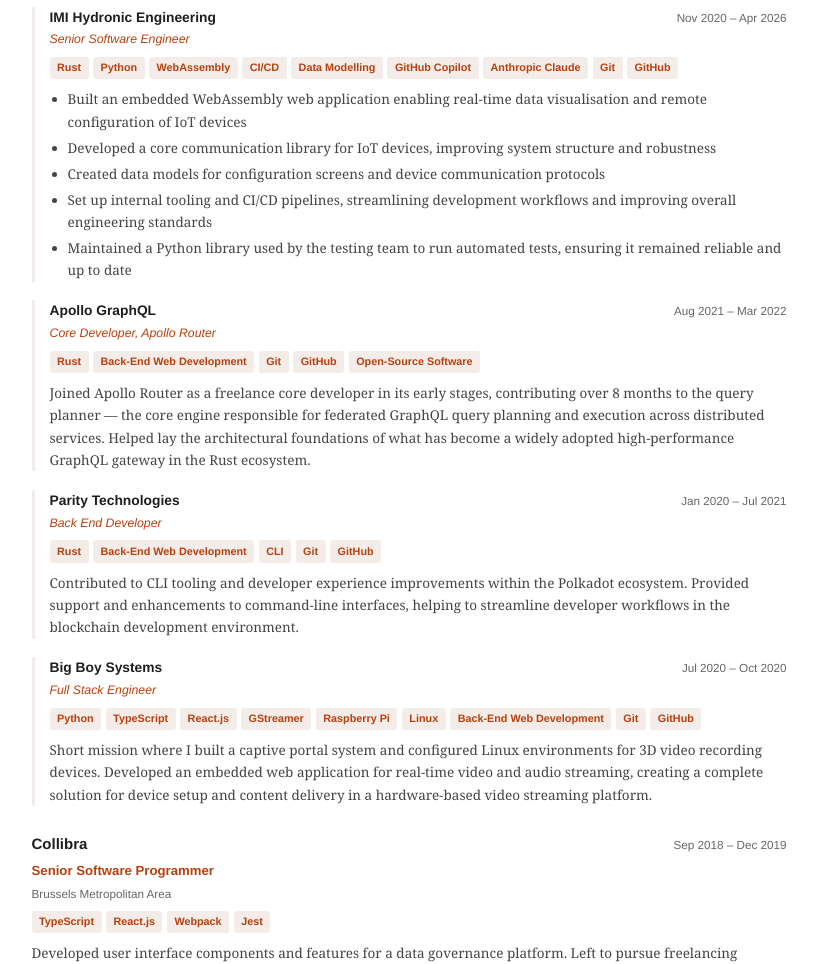
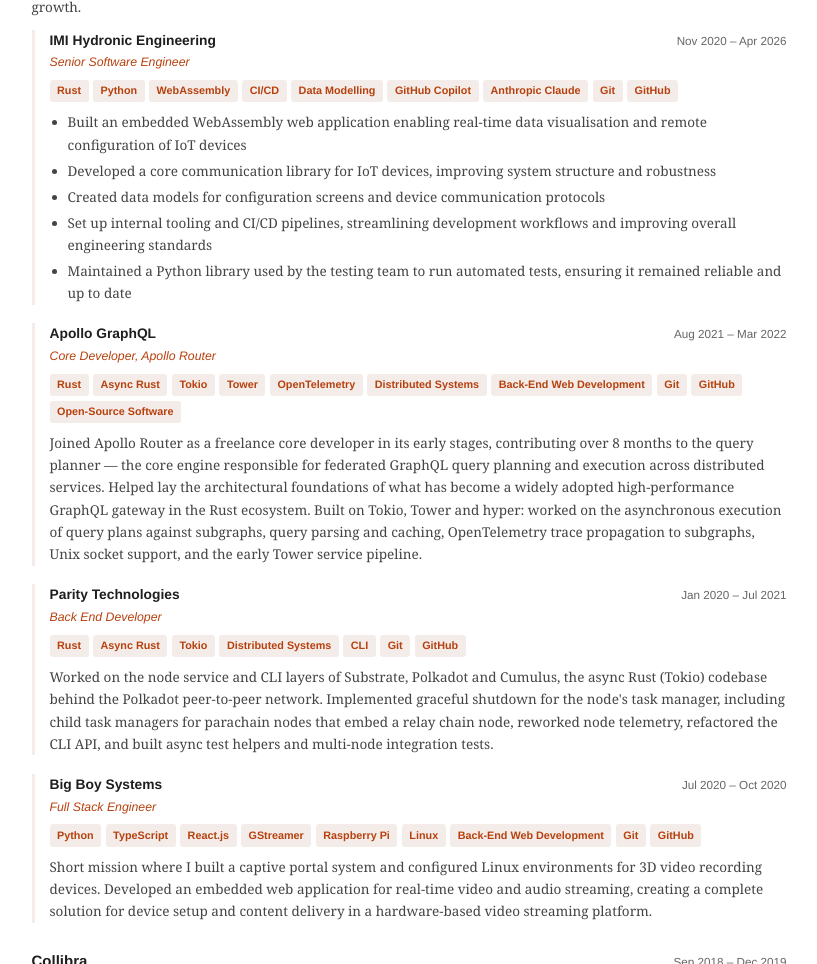
Before and after one commit to cecton/cecton.github.com, a plain HTML site: page index.html in a window 1280 px wide. Shown: the part 1836-2800 px from the top of the page, without its empty margins (231-1048 px from the left). Drawn offline with Linux system fonts and the light colour scheme.

Commit message:
feat(cv): surface async Rust experience at Apollo and Parity
The CV never mentioned async, Tokio or concurrency, even though both the
Apollo Router and the Substrate/Polkadot/Cumulus work were done on Tokio
and were largely about async runtime concerns.

Add Async Rust, Tokio and Distributed Systems tags to both engagements
(plus Tower and OpenTelemetry for Apollo), list async Rust in the skills
table, and mention it in the profile. Rewrite the Parity description,
which undersold the work as CLI tooling, to describe the node service
work: task manager graceful shutdown, telemetry, and async test helpers.
Extend the Apollo description with the async stack and the areas worked
on.

```diff
--- a/index.html
+++ b/index.html
@@ -367,7 +367,7 @@
   <!-- ══ PROFILE ══ -->
   <h2>Profile</h2>
   <div class="profile">
-    <p>For the past several years, I've been using Rust to build everything from WebAssembly libraries to event-driven architectures, low-level IoT binary abstractions, and data modeling systems. Rust's combination of safety, performance, and expressiveness lets me tackle problems that would be risky or inefficient in other languages.</p>
+    <p>For the past several years, I've been using Rust to build everything from WebAssembly libraries to async, event-driven backend services, low-level IoT binary abstractions, and data modeling systems. Rust's combination of safety, performance, and expressiveness lets me tackle problems that would be risky or inefficient in other languages.</p>
     <p>I'm the author of <strong>gptman</strong> and <strong>mbrman</strong>, both packaged in major Linux distributions like Fedora and NixOS — sometimes even used in their installers. I've also contributed to the Rust <strong>Yew</strong> framework. These started as tools I needed for my own work, but getting feedback from users discovering them in unexpected places always reminds me why I love building software that others find useful.</p>
     <p>AI has become essential to my workflow, but not as a crutch. I use it for error detection, improving naming, exploring unfamiliar codebases, and handling tedious but straightforward tasks. It amplifies my productivity and code quality — but I'm always the one making the critical architectural decisions.</p>
     <p>I've been using Linux since I was 15, over 25 years, starting with Debian and Slackware, spending years on Arch, and now experimenting with NixOS. The terminal is where I'm most productive — scripting solutions rather than clicking through interfaces. On the infrastructure side, I've built serverless architectures on AWS managed through Terraform, and favour Nix locally for reproducibility.</p>
@@ -387,7 +387,7 @@
     </tr>
     <tr>
       <td>Backend &amp; APIs</td>
-      <td>Django, Django REST Framework, GraphQL, SPARQL</td>
+      <td>Async Rust (Tokio, Tower), Django, Django REST Framework, GraphQL, SPARQL</td>
     </tr>
     <tr>
       <td>Infrastructure</td>
@@ -512,13 +512,18 @@
         <div class="sub-title">Core Developer, Apollo Router</div>
         <div class="tags">
           <span class="tag">Rust</span>
+          <span class="tag">Async Rust</span>
+          <span class="tag">Tokio</span>
+          <span class="tag">Tower</span>
+          <span class="tag">OpenTelemetry</span>
+          <span class="tag">Distributed Systems</span>
           <span class="tag">Back-End Web Development</span>
           <span class="tag">Git</span>
           <span class="tag">GitHub</span>
           <span class="tag">Open-Source Software</span>
         </div>
         <div class="exp-desc">
-          <p>Joined Apollo Router as a freelance core developer in its early stages, contributing over 8 months to the query planner — the core engine responsible for federated GraphQL query planning and execution across distributed services. Helped lay the architectural foundations of what has become a widely adopted high-performance GraphQL gateway in the Rust ecosystem.</p>
+          <p>Joined Apollo Router as a freelance core developer in its early stages, contributing over 8 months to the query planner — the core engine responsible for federated GraphQL query planning and execution across distributed services. Helped lay the architectural foundations of what has become a widely adopted high-performance GraphQL gateway in the Rust ecosystem. Built on Tokio, Tower and hyper: worked on the asynchronous execution of query plans against subgraphs, query parsing and caching, OpenTelemetry trace propagation to subgraphs, Unix socket support, and the early Tower service pipeline.</p>
         </div>
       </div>
 
@@ -531,13 +536,15 @@
         <div class="sub-title">Back End Developer</div>
         <div class="tags">
           <span class="tag">Rust</span>
-          <span class="tag">Back-End Web Development</span>
+          <span class="tag">Async Rust</span>
+          <span class="tag">Tokio</span>
+          <span class="tag">Distributed Systems</span>
           <span class="tag">CLI</span>
           <span class="tag">Git</span>
           <span class="tag">GitHub</span>
         </div>
         <div class="exp-desc">
-          <p>Contributed to CLI tooling and developer experience improvements within the Polkadot ecosystem. Provided support and enhancements to command-line interfaces, helping to streamline developer workflows in the blockchain development environment.</p>
+          <p>Worked on the node service and CLI layers of Substrate, Polkadot and Cumulus, the async Rust (Tokio) codebase behind the Polkadot peer-to-peer network. Implemented graceful shutdown for the node's task manager, including child task managers for parachain nodes that embed a relay chain node, reworked node telemetry, refactored the CLI API, and built async test helpers and multi-node integration tests.</p>
         </div>
       </div>
 
```
